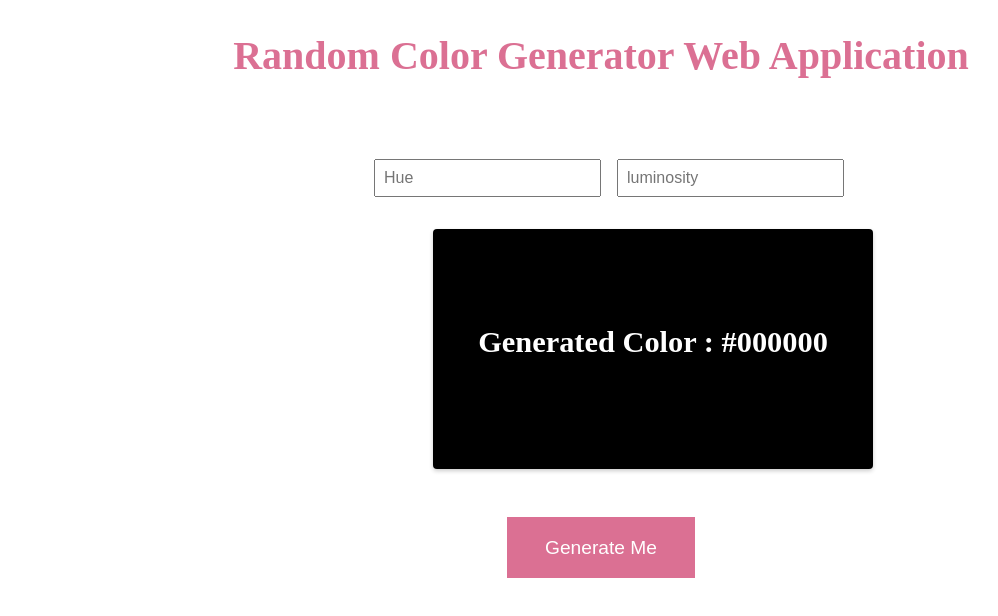
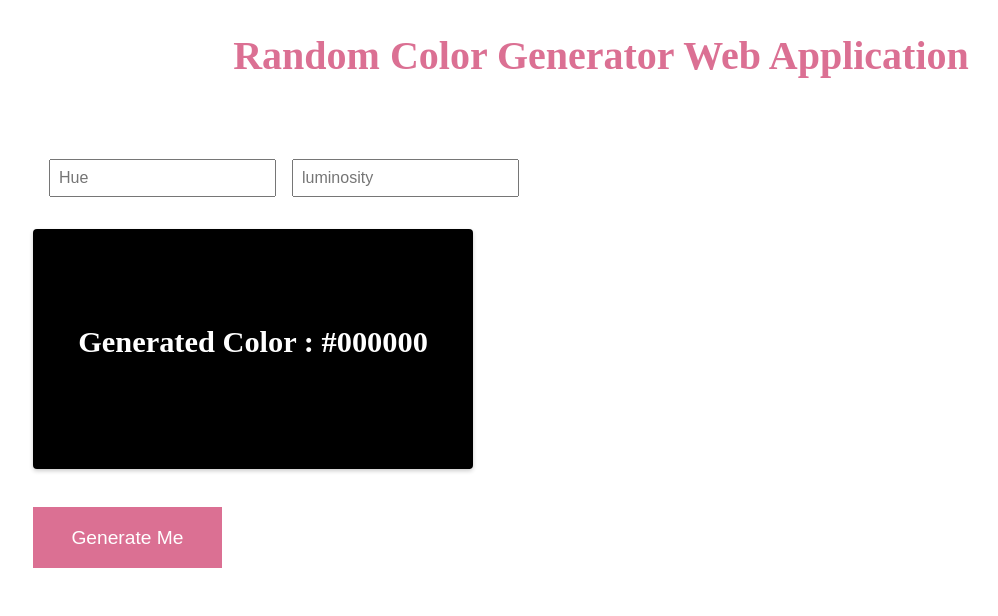
Before and after one commit to irabruce10/react-random-color-generator, a React app: page / in a window 1280 px wide. Shown: the top 616 px of the page, without its empty margins (39-1037 px from the left). Built offline with nearby package versions, Linux system fonts and the light colour scheme.

Commit message:
Creatind Readme file

```diff
--- a/src/App.js
+++ b/src/App.js
@@ -17,7 +17,6 @@ const Title = styled.h1`
 
 const Wrapper = styled.section`
   padding: 4em;
-  text-align: center;
 `;
 
 const Button = styled.button`
@@ -49,8 +48,6 @@ const Card = styled.div`
   border-radius: 4px;
   box-shadow: 0 2px 4px rgba(0.1, 0.1, 0.1, 0.2);
   padding: 20px;
-  margin: 10px;
-  margin-left: 25em;
   margin-top: 2em;
   width: 400px;
   height: 200px;
```
